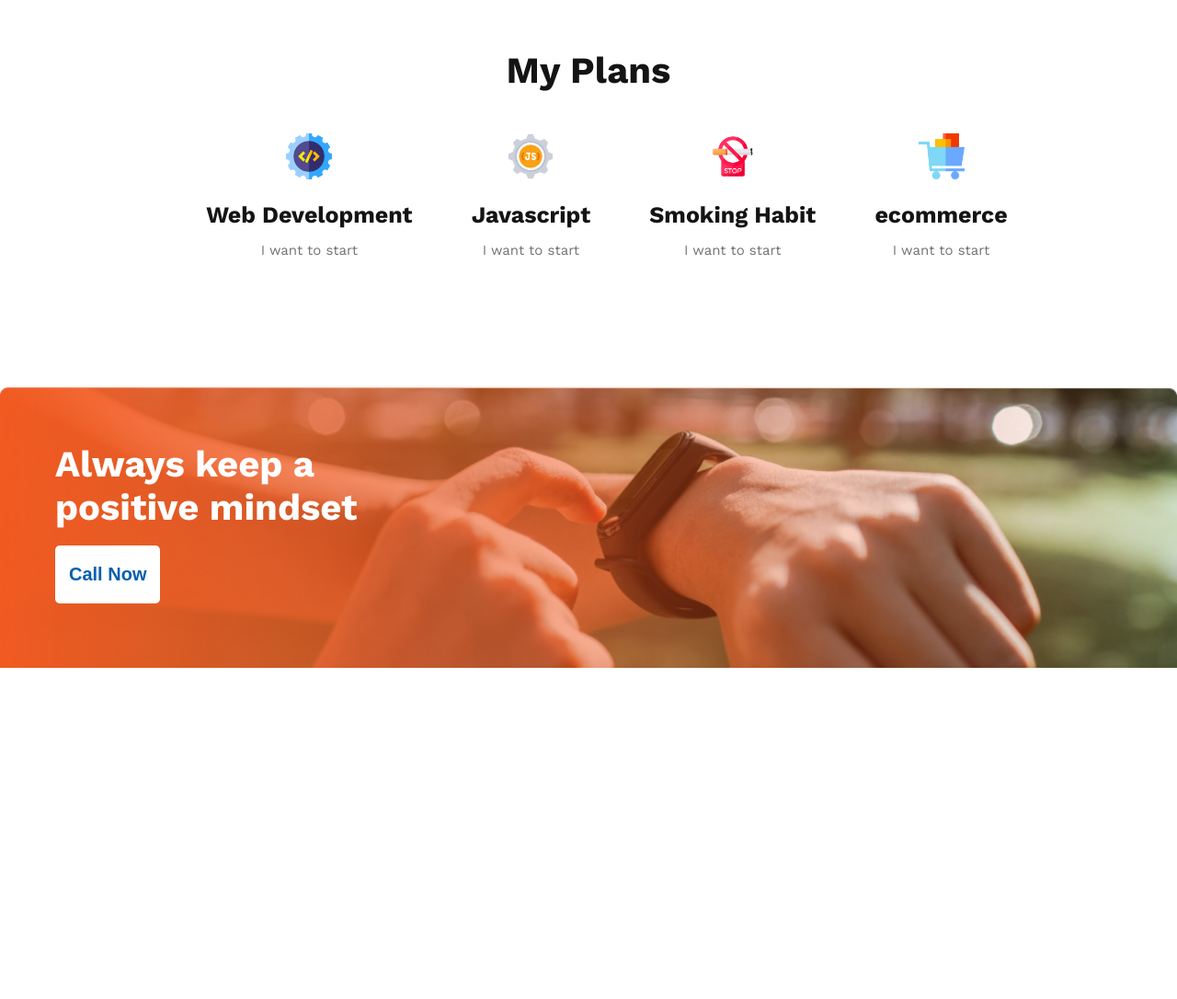
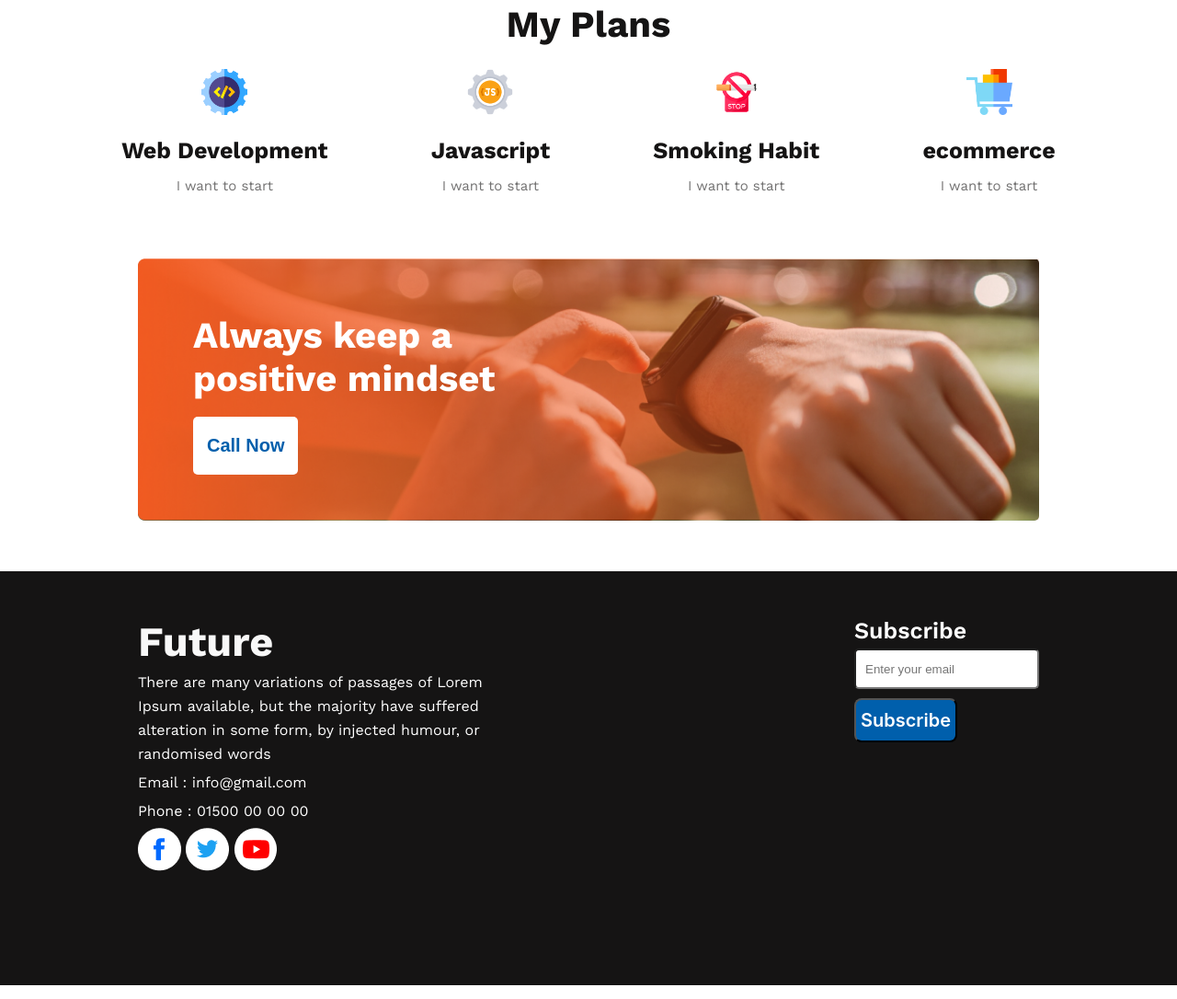
Before and after one commit to Sakib928/new-year-new-me, a plain HTML site: page index.html in a window 1280 px wide. Shown: the part 1794-2880 px from the top of the page at 92% size. Before the commit the page ends 2540 px from the top, so only its background shows below. Drawn offline with nearby package versions, Linux system fonts and the light colour scheme.

Commit message:
completed the page

```diff
--- a/index.html
+++ b/index.html
@@ -81,6 +81,30 @@
         </div>
       </section>
     </main>
-    <footer></footer>
+    <footer>
+      <div class="footer-container">
+        <div class="footer-left">
+          <h2 class="footer-left-title">Future</h2>
+          <p class="footer-left-description">
+            There are many variations of passages of Lorem Ipsum available, but
+            the majority have suffered alteration in some form, by injected
+            humour, or randomised words
+          </p>
+          <p class="email">Email : info@gmail.com</p>
+          <p class="phone">Phone : 01500 00 00 00</p>
+          <div class="social-logos">
+            <img src="/images/icons/fb.png" alt="" />
+            <img src="/images/icons/twitter.png" alt="" />
+            <img src="/images/icons/youtube.png" alt="" />
+          </div>
+        </div>
+        <div class="subscribe">
+          <h4 class="s-title">Subscribe</h4>
+          <input class="e-class" type="email" placeholder="Enter your email" />
+          <br />
+          <button class="s-button">Subscribe</button>
+        </div>
+      </div>
+    </footer>
   </body>
 </html>
--- a/styles/new-year.css
+++ b/styles/new-year.css
@@ -89,14 +89,14 @@ body {
 }
 /* my plans section */
 .my-plans-title {
-  margin-top: 150px;
+  margin-top: 100px;
   color: var(--Dark-01, #151414);
   text-align: center;
   font-size: 40px;
   font-style: normal;
   font-weight: 700;
   line-height: normal;
-  margin-bottom: 40px;
+  margin-bottom: 20px;
 }
 .skill-block {
   display: block;
@@ -108,11 +108,11 @@ body {
   margin-bottom: 15px;
 }
 .skill-list {
-  margin-left: 160px;
-  margin-right: 120px;
+  margin-left: 20px;
+  margin-right: 20px;
   display: flex;
   justify-content: space-evenly;
-  margin-bottom: 120px;
+  margin-bottom: 50px;
 }
 .skill-title {
   color: var(--Dark-01, #151414);
@@ -136,14 +136,16 @@ body {
   background-image: url("/images/watch.png");
   background-repeat: no-repeat;
   background-size: cover;
-  height: 300px;
+  height: 280px;
   text-align: left;
+  margin: 0 150px 50px;
+  border-radius: 5px;
 }
 .call-container {
   background-image: url("/images/gradient3.png");
   background-repeat: no-repeat;
   background-size: cover;
-  height: 300px;
+  height: 280px;
   display: block;
 }
 .heading {
@@ -168,3 +170,66 @@ body {
   margin-left: 60px;
   padding: 20px 15px 20px 15px;
 }
+/* footer section styles */
+.footer-container {
+  padding: 50px 150px 100px;
+  background: var(--Dark-01, #151414);
+  height: 300px;
+  display: flex;
+  gap: 400px;
+}
+.footer-left {
+  max-width: 450px;
+}
+.footer-left-title {
+  color: #f8f8f8;
+  font-size: 45px;
+  font-style: normal;
+  font-weight: 700;
+  line-height: normal;
+}
+.footer-left-description {
+  color: #fff;
+  font-family: Work Sans;
+  font-size: 16px;
+  font-style: normal;
+  font-weight: 400;
+  line-height: 26px; /* 162.5% */
+}
+.email,
+.phone {
+  color: #fff;
+  font-family: Work Sans;
+  font-size: 16px;
+  font-style: normal;
+  font-weight: 400;
+  line-height: 26px; /* 162.5% */
+}
+.social-logos {
+  width: 175px;
+  height: 46px;
+}
+.s-title {
+  color: #fff;
+  font-size: 25px;
+  font-style: normal;
+  font-weight: 600;
+  line-height: normal;
+}
+.e-class {
+  border-radius: 5px;
+  height: 20px;
+  padding: 10px;
+  margin-bottom: 10px;
+}
+.s-button {
+  border-radius: 8px;
+  background: #005fac;
+  color: #fff;
+  font-family: Inter;
+  font-size: 20px;
+  font-style: normal;
+  font-weight: 600;
+  line-height: normal;
+  padding: 10px 5px;
+}
```
